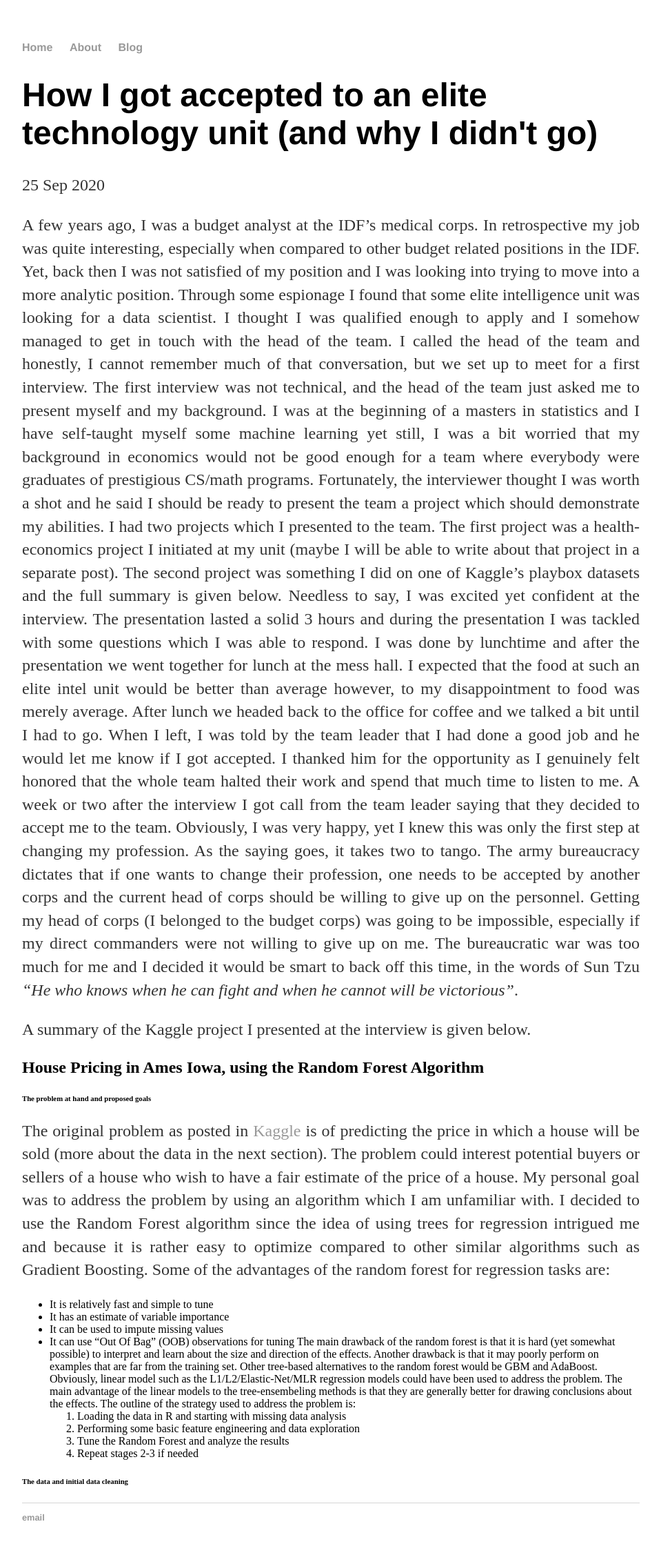
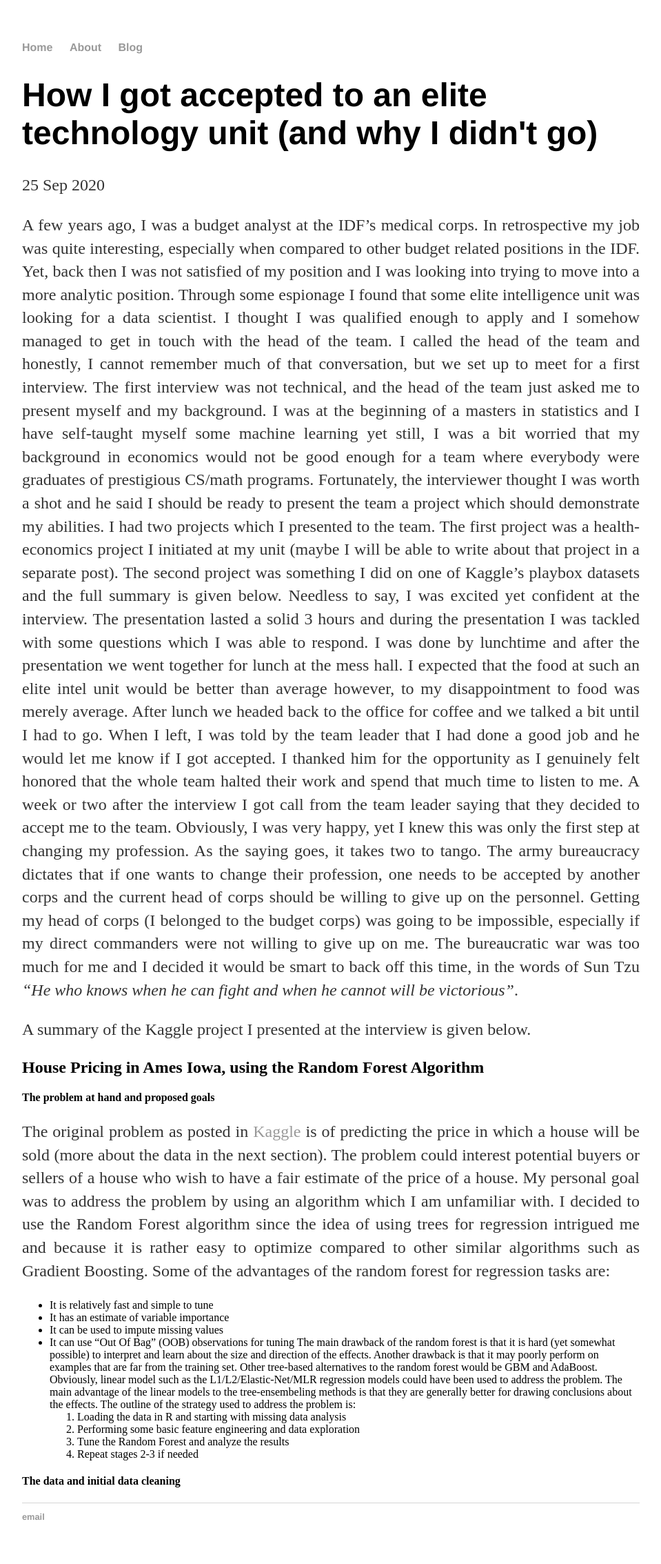
Before and after one commit to nirryde/nirryde.github.io, a Jekyll site: the page built from _posts/2020-09-25-How-I-got-accepted-to-an-elite-technology-unit-(and-why-I-didn't-go).md, in a window 1280 px wide. Shown: the whole page at 69% size, without its empty margins (160-1119 px from the left). Built offline with Jekyll 4.4.1, drawn with Linux system fonts in a browser that asks for light colours.

```diff
--- a/_posts/2020-09-25-How-I-got-accepted-to-an-elite-technology-unit-(and-why-I-didn't-go).md
+++ b/_posts/2020-09-25-How-I-got-accepted-to-an-elite-technology-unit-(and-why-I-didn't-go).md
@@ -10,7 +10,7 @@ A summary of the Kaggle project I presented at the interview is given below.
 
 ## **House Pricing in Ames Iowa, using the Random Forest Algorithm**
 
-###### **The problem at hand and proposed goals**
+#### **The problem at hand and proposed goals**
 The original problem as posted in [Kaggle](https://www.kaggle.com/c/house-prices-advanced-regression-techniques#description) is of predicting the price in which a house will be sold (more about the data in the next section). The problem could interest potential buyers or sellers of a house who wish to have a fair estimate of the price of a house. My personal goal was to address the problem by using an algorithm which I am unfamiliar with. I decided to use the Random Forest algorithm since the idea of using trees for regression intrigued me and because it is rather easy to optimize compared to other similar algorithms such as Gradient Boosting. Some of the advantages of the random forest for regression tasks are:
 *	It is relatively fast and simple to tune
 *	It has an estimate of variable importance
@@ -23,4 +23,4 @@ The outline of the strategy used to address the problem is:
 3.	Tune the Random Forest and analyze the results
 4.	Repeat stages 2-3 if needed
 
-###### **The data and initial data cleaning**
+#### **The data and initial data cleaning**
```
